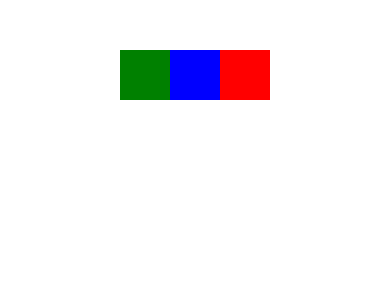
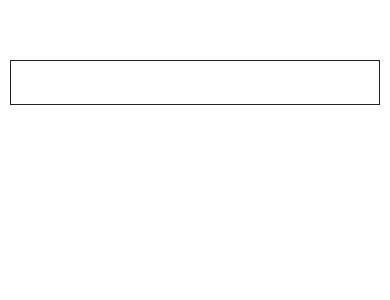
Before and after one commit to MenezesC137/FirstApp_Native, a React Native app: screen / in a window 390 px wide. Shown: the top 300 px of the page. Built offline with nearby package versions, Linux system fonts and the light colour scheme.

Commit message:
Recebendo dados

```diff
--- a/App.js
+++ b/App.js
@@ -1,17 +1,63 @@
 import React, { Component } from "react";
-import { Text, View, } from 'react-native'
+import { Text, View, StyleSheet, TextInput } from 'react-native'
 
 class App extends Component{
 
+  constructor(props){
+    super(props)
+    this.state = {
+      nome: ''
+    }
+
+    this.pegaNome = this.pegaNome.bind(this)
+  }
+
+  pegaNome(texto){
+    if (texto.length > 0){
+      this.setState({nome: 'Bem vindo, ' + texto})
+    } else {
+      this.setState({nome: ''})
+    }
+
+  }
+
   render(){
     return(
-        <View style={{flex:1, marginTop: 50, flexDirection: 'row', justifyContent:'center'}}>
-          <View style={{width: 50, height:50, backgroundColor: 'green'}}></View>
-          <View style={{width: 50, height:50, backgroundColor: 'blue'}}></View>
-          <View style={{width: 50, height:50, backgroundColor: 'red'}}></View>
-        </View>
+      <View style={styles.container}>
+
+        <TextInput
+          style={styles.input}
+          placeholder='Digite seu nome!'
+          underlineColorAndroid='transparent'
+          onChangeText={this.pegaNome}
+        />
+
+        <Text style={styles.texto}>{this.state.nome}</Text>
+
+      </View>
     )
   }
 }
 
+const styles = StyleSheet.create({
+  container:{
+    flex:1,
+    marginTop:50
+
+  },
+  input: {
+    height:45,
+    borderWidth: 1,
+    borderColor: '#222',
+    margin: 10,
+    fontSize:20,
+    padding: 10,
+    color: '#FFF'
+  },
+  texto:{
+    textAlign: 'center',
+    fontSize:25
+  }
+})
+
 export default App
```
